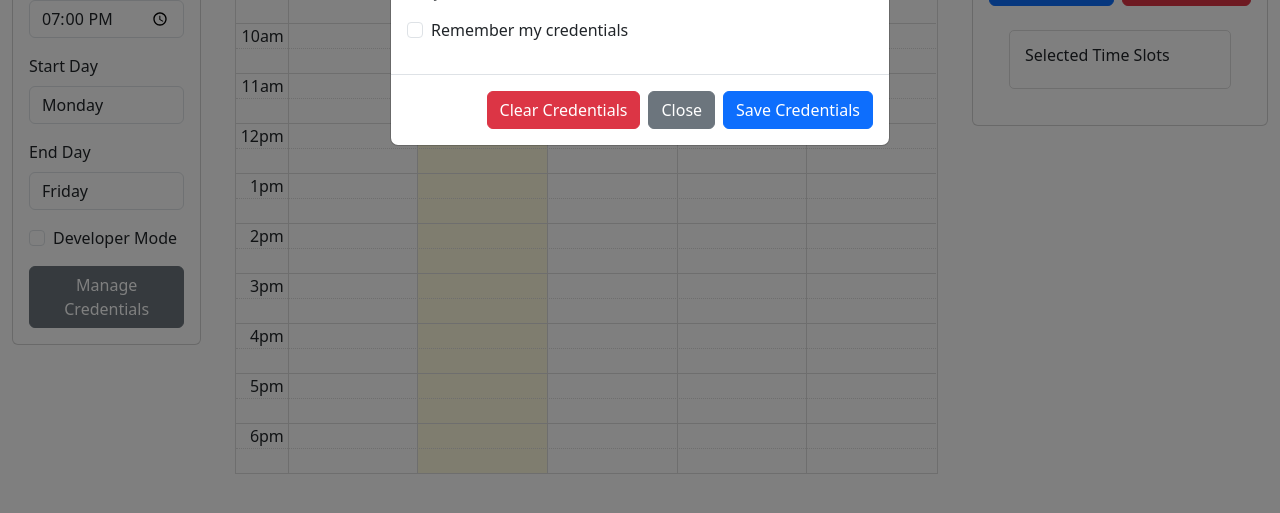
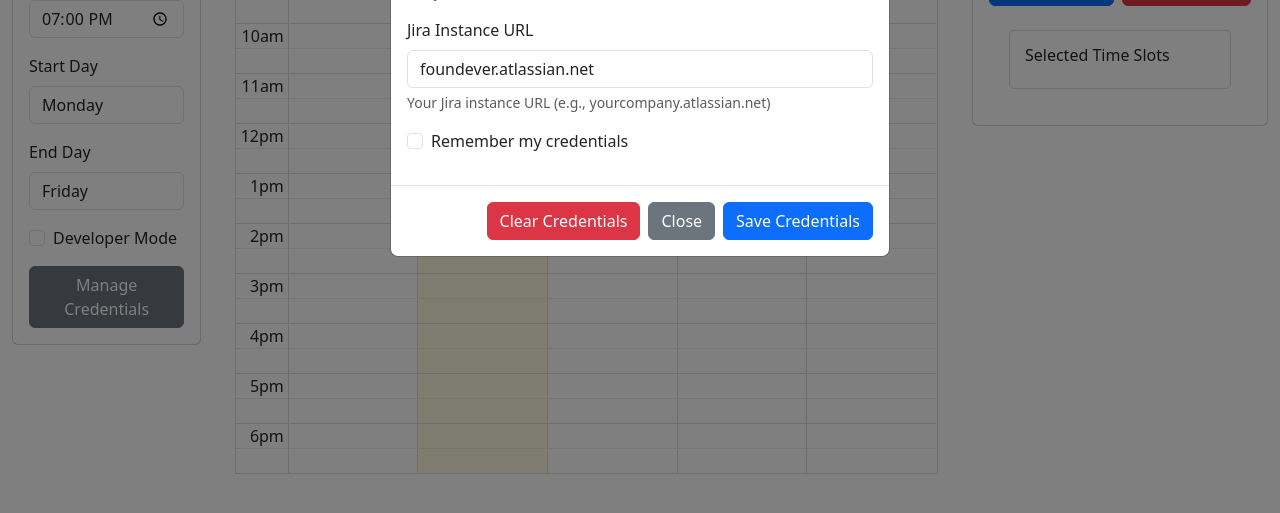
Before and after one commit to ridev-coders/jira-work-logger, a Flask app: page / in a window 1280 px wide. Shown: the part 287-800 px from the top of the page. Run offline with Flask 3, Linux system fonts and the light colour scheme; some libraries are stand-ins or nearby versions.

Commit message:
Add Jira instance URL configuration and validation

```diff
--- a/app.py
+++ b/app.py
@@ -2,6 +2,7 @@ import os
 from flask import Flask, render_template, jsonify, request
 from datetime import datetime
 from jira_worklog import JiraWorklogConfig, JiraWorklogAPI
+import requests
 
 app = Flask(__name__)
 app.config['SECRET_KEY'] = 'your-secret-key-here'  # Change this in production
@@ -15,6 +16,43 @@ def index():
 def check_credentials():
     """Check if environment credentials are configured"""
     return jsonify({'hasEnvCredentials': False})  # Always false since we don't use env credentials anymore
+
+@app.route('/api/validate-credentials', methods=['POST'])
+def validate_credentials():
+    """Validate Jira credentials."""
+    try:
+        data = request.json
+        email = data.get('email')
+        token = data.get('token')
+        instance = data.get('instance', 'foundever.atlassian.net')
+
+        if not email or not token:
+            return jsonify({'valid': False, 'error': 'Email and token are required'})
+
+        # Create a test config and API instance
+        config = JiraWorklogConfig(
+            email=email,
+            api_token=token,
+            jira_instance=instance
+        )
+        api = JiraWorklogAPI(config)
+
+        # Try a simple request to validate credentials
+        # This is a simple GET request to the myself endpoint which should work with valid credentials
+        url = f"https://{instance}/rest/api/3/myself"
+        response = requests.get(
+            url,
+            auth=(email, token),
+            headers={"Accept": "application/json"}
+        )
+
+        if response.status_code == 200:
+            return jsonify({'valid': True})
+        else:
+            return jsonify({'valid': False, 'error': f'Authentication failed: {response.status_code}'})
+
+    except Exception as e:
+        return jsonify({'valid': False, 'error': str(e)})
 
 @app.route('/api/log-work', methods=['POST'])
 def log_work():
@@ -30,6 +68,7 @@ def log_work():
         # Get credentials from headers
         email = request.headers.get('X-Jira-Email')
         token = request.headers.get('X-Jira-Token')
+        instance = request.headers.get('X-Jira-Instance', 'foundever.atlassian.net')
 
         if not email or not token:
             return jsonify({'success': False, 'error': 'No valid credentials found'})
@@ -38,7 +77,7 @@ def log_work():
         jira_config = JiraWorklogConfig(
             email=email,
             api_token=token,
-            jira_instance='foundever.atlassian.net'
+            jira_instance=instance
         )
         jira_api = JiraWorklogAPI(jira_config)
 
--- a/templates/index.html
+++ b/templates/index.html
@@ -146,9 +146,9 @@
                                 <label for="issueKey" class="form-label">Jira Issue Key</label>
                                 <div class="input-group">
                                     <input type="text" class="form-control" id="issueKey" required value="AI-152">
-                                    <a href="https://foundever.atlassian.net/browse/AI-152" class="btn btn-outline-secondary" target="_blank">
+                                    <button type="button" class="btn btn-outline-secondary" id="viewIssueBtn">
                                         View Issue
-                                    </a>
+                                    </button>
                                 </div>
                             </div>
                             <div class="d-flex gap-2">
@@ -223,6 +223,17 @@
                             </div>
                             <div class="form-text">
                                 Get your API token from <a href="https://id.atlassian.com/manage-profile/security/api-tokens" target="_blank">Atlassian API Tokens</a>
+                            </div>
+                        </div>
+                        <div class="mb-3">
+                            <label for="jiraInstance" class="form-label">Jira Instance URL</label>
+                            <input type="text" class="form-control" id="jiraInstance"
+                                   name="jiraInstance"
+                                   placeholder="foundever.atlassian.net"
+                                   value="foundever.atlassian.net"
+                                   required>
+                            <div class="form-text">
+                                Your Jira instance URL (e.g., yourcompany.atlassian.net)
                             </div>
                         </div>
                         <div class="form-check mb-3">
@@ -491,9 +502,10 @@
             async function saveCredentials() {
                 const email = document.getElementById('jiraEmail').value;
                 const token = document.getElementById('jiraToken').value;
+                const instance = document.getElementById('jiraInstance').value;
                 const rememberMe = document.getElementById('rememberMe').checked;
 
-                if (email && token) {
+                if (email && token && instance) {
                     // Validate credentials with server first
                     try {
                         const response = await fetch('/api/validate-credentials', {
@@ -503,7 +515,8 @@
                             },
                             body: JSON.stringify({
                                 email: email,
-                                token: token
+                                token: token,
+                                instance: instance
                             })
                         });
 
@@ -514,13 +527,16 @@
                                 // Only save in localStorage if user explicitly opts in
                                 localStorage.setItem('jiraEmail', email);
                                 localStorage.setItem('jiraToken', token);
+                                localStorage.setItem('jiraInstance', instance);
                             } else {
                                 // If not remembering, only keep in session
                                 sessionStorage.setItem('jiraEmail', email);
                                 sessionStorage.setItem('jiraToken', token);
+                                sessionStorage.setItem('jiraInstance', instance);
                                 // Clear any existing localStorage items
                                 localStorage.removeItem('jiraEmail');
                                 localStorage.removeItem('jiraToken');
+                                localStorage.removeItem('jiraInstance');
                             }
                             credentialsModal.hide();
                         } else {
@@ -540,14 +556,17 @@
                 // Load saved credentials if they exist
                 const emailInput = document.getElementById('jiraEmail');
                 const tokenInput = document.getElementById('jiraToken');
+                const instanceInput = document.getElementById('jiraInstance');
                 const rememberMeCheckbox = document.getElementById('rememberMe');
 
                 // Try localStorage first, then sessionStorage
                 const email = localStorage.getItem('jiraEmail') || sessionStorage.getItem('jiraEmail') || '';
                 const token = localStorage.getItem('jiraToken') || sessionStorage.getItem('jiraToken') || '';
+                const instance = localStorage.getItem('jiraInstance') || sessionStorage.getItem('jiraInstance') || 'foundever.atlassian.net';
 
                 emailInput.value = email;
                 tokenInput.value = token;
+                instanceInput.value = instance;
                 rememberMeCheckbox.checked = !!localStorage.getItem('jiraEmail');
 
                 // Add event listeners
@@ -556,6 +575,7 @@
                     // Refresh credentials when modal is opened
                     emailInput.value = localStorage.getItem('jiraEmail') || sessionStorage.getItem('jiraEmail') || '';
                     tokenInput.value = localStorage.getItem('jiraToken') || sessionStorage.getItem('jiraToken') || '';
+                    instanceInput.value = localStorage.getItem('jiraInstance') || sessionStorage.getItem('jiraInstance') || 'foundever.atlassian.net';
                     rememberMeCheckbox.checked = !!localStorage.getItem('jiraEmail');
                     tokenInput.type = 'password'; // Reset to password type
                     credentialsModal.show();
@@ -573,10 +593,13 @@
                     if (confirm('Are you sure you want to clear your saved credentials?')) {
                         localStorage.removeItem('jiraEmail');
                         localStorage.removeItem('jiraToken');
+                        localStorage.removeItem('jiraInstance');
                         sessionStorage.removeItem('jiraEmail');
                         sessionStorage.removeItem('jiraToken');
+                        sessionStorage.removeItem('jiraInstance');
                         emailInput.value = '';
                         tokenInput.value = '';
+                        instanceInput.value = 'foundever.atlassian.net';
                         rememberMeCheckbox.checked = false;
                         alert('Credentials cleared successfully');
                     }
@@ -713,6 +736,7 @@
                 // Get credentials from storage
                 const email = localStorage.getItem('jiraEmail') || sessionStorage.getItem('jiraEmail');
                 const token = localStorage.getItem('jiraToken') || sessionStorage.getItem('jiraToken');
+                const instance = localStorage.getItem('jiraInstance') || sessionStorage.getItem('jiraInstance') || 'foundever.atlassian.net';
 
                 if (!email || !token) {
                     alert('Please set your Jira credentials first');
@@ -748,7 +772,8 @@
                         headers: {
                             'Content-Type': 'application/json',
                             'X-Jira-Email': email,
-                            'X-Jira-Token': token
+                            'X-Jira-Token': token,
+                            'X-Jira-Instance': instance
                         },
                         body: JSON.stringify({
                             issueKey: issueKey,
@@ -778,7 +803,7 @@
 
                         updateEventSummary();
 
-                        const issueUrl = `https://foundever.atlassian.net/browse/${issueKey}`;
+                        const issueUrl = `https://${instance}/browse/${issueKey}`;
                         const successModal = new bootstrap.Modal(document.getElementById('successModal'));
                         document.getElementById('issueLink').href = issueUrl;
                         document.getElementById('issueLink').textContent = issueUrl;
@@ -792,6 +817,19 @@
                     document.querySelector('.loading').style.display = 'none';
                 }
             });
+
+            // Add view issue button functionality
+            document.getElementById('viewIssueBtn').addEventListener('click', function() {
+                const issueKey = document.getElementById('issueKey').value;
+                if (!issueKey) {
+                    alert('Please enter a Jira issue key');
+                    return;
+                }
+
+                const instance = localStorage.getItem('jiraInstance') || sessionStorage.getItem('jiraInstance') || 'foundever.atlassian.net';
+                const issueUrl = `https://${instance}/browse/${issueKey}`;
+                window.open(issueUrl, '_blank');
+            });
         });
     </script>
 </body>
```
